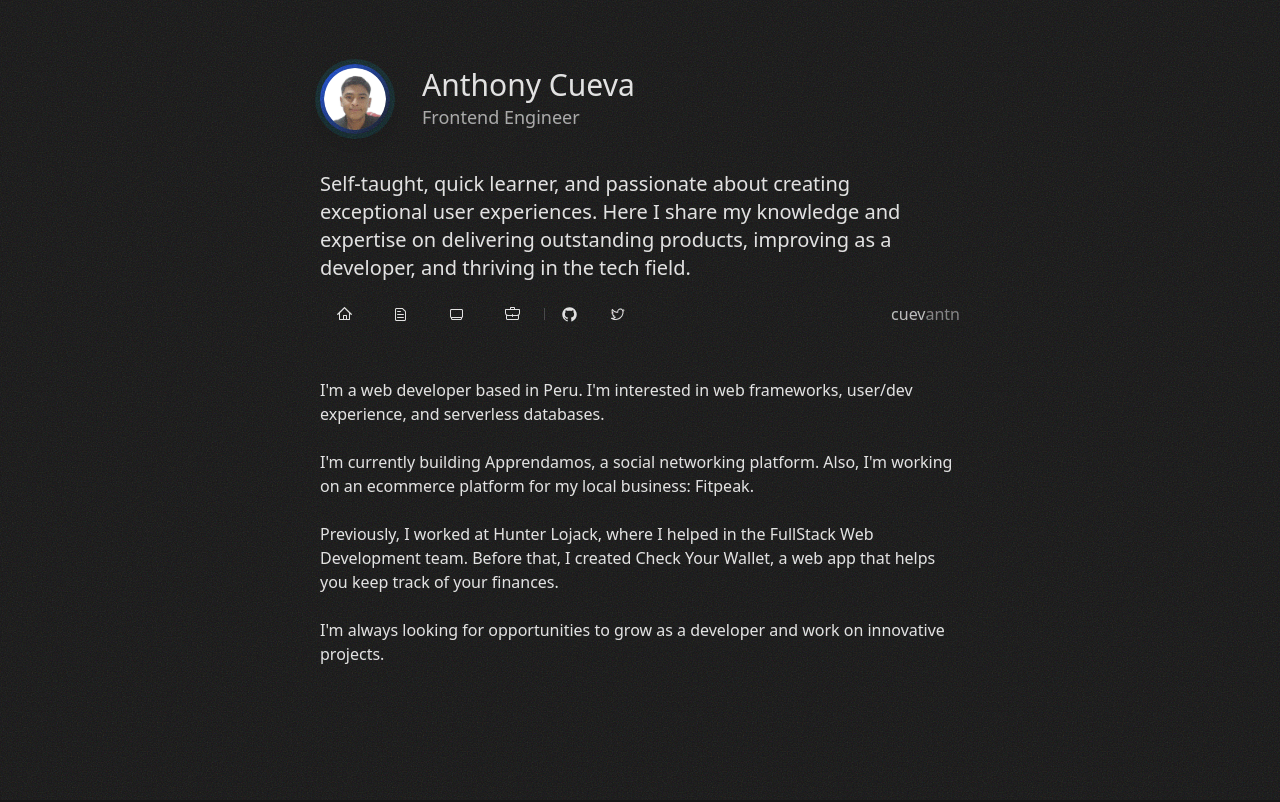
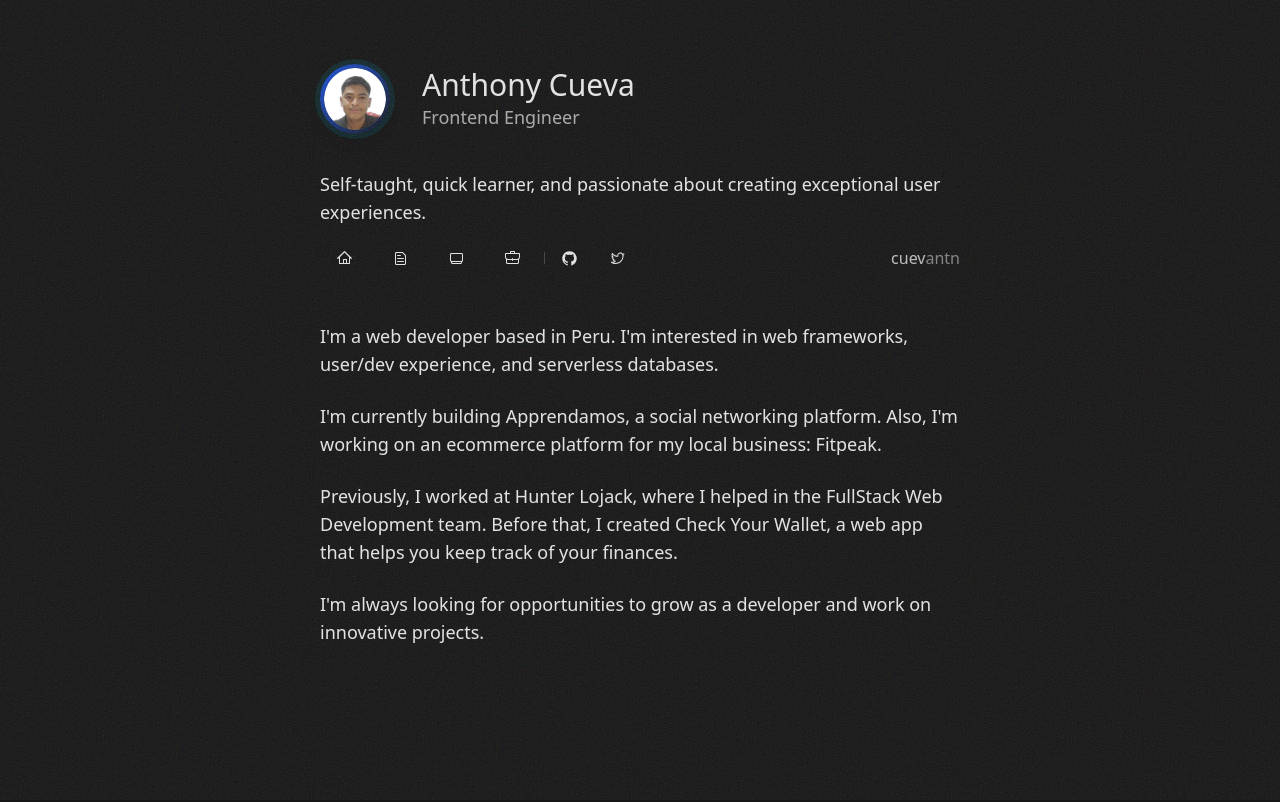
Before and after one commit to cuevaio/website, a Next.js app: page / in a window 1280 px wide. Shown: the top 802 px of the page. Built offline with nearby package versions, Linux system fonts and the light colour scheme.

Commit message:
text on landing page

```diff
--- a/pages/index.tsx
+++ b/pages/index.tsx
@@ -21,8 +21,8 @@ const Home = () => {
           </div>
         </div>
 
-        <p className="mt-7 text-xl text-neutral-100/90 sm:mt-9">
-          {seo.description}
+        <p className="mt-7 text-lg sm:mt-9">
+          Self-taught, quick learner, and passionate about creating exceptional user experiences.
         </p>
 
         <div className="flex justify-between items-center sticky top-0 bg-neutral-900 py-2">
@@ -33,7 +33,7 @@ const Home = () => {
           </h1>
         </div>
 
-        <div className="flex flex-col space-y-6 mt-8">
+        <div className="flex flex-col text-lg space-y-6 mt-8">
           <p>
             I'm a web developer based in Peru. I'm interested in web frameworks,
             user/dev experience, and serverless databases.
```
